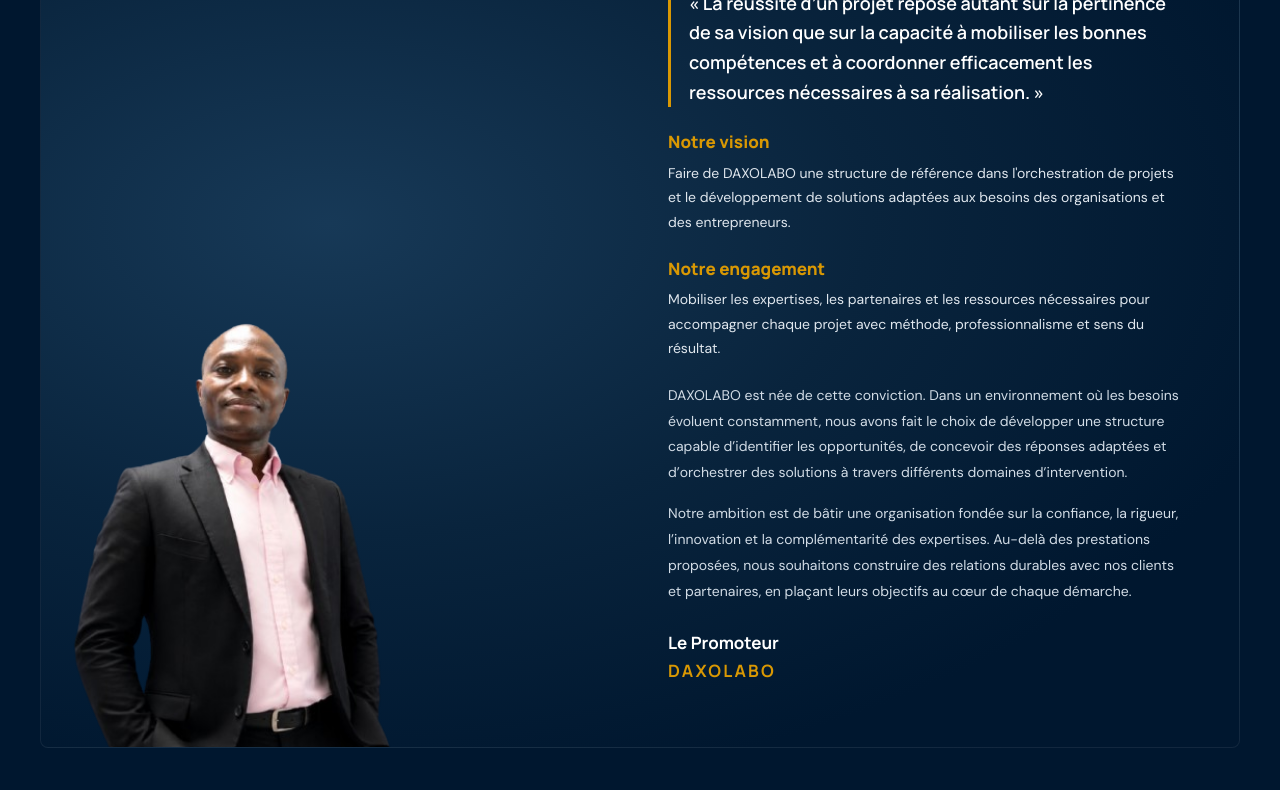
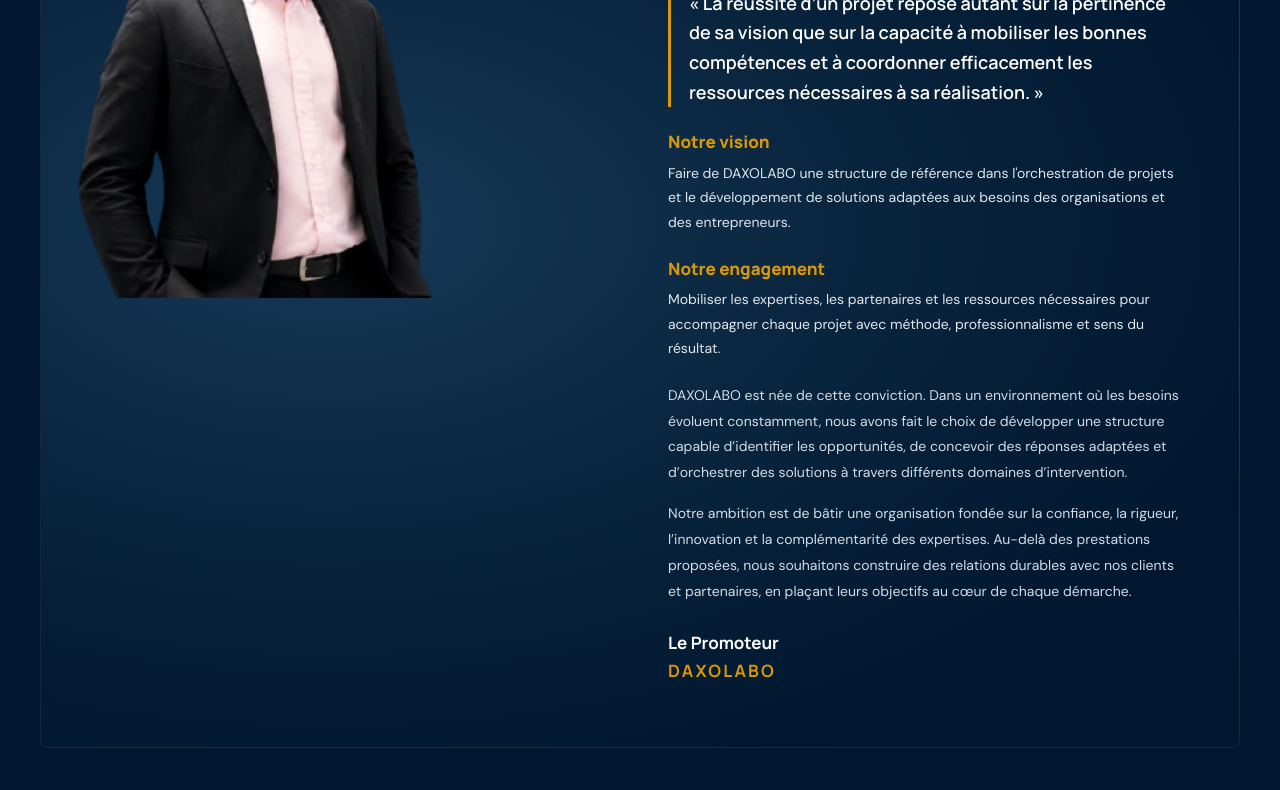
Before and after one commit to daxolabo/daxolabo-site, a plain HTML site: page equipe.html in a window 1280 px wide. Shown: the part 813-1603 px from the top of the page. Drawn offline with Linux system fonts and the light colour scheme.

Commit message:
Positionne le portrait en haut à gauche de la section promoteur

```diff
--- a/equipe.html
+++ b/equipe.html
@@ -9,7 +9,7 @@
 *{box-sizing:border-box}html{scroll-behavior:smooth;scroll-padding-top:90px}body{margin:0;font-family:"DM Sans",sans-serif;color:var(--ink)}a{color:inherit;text-decoration:none}.wrap{width:min(1200px,calc(100% - 48px));margin:auto}
 .header{height:76px;position:sticky;top:0;z-index:20;background:#06182bf2;backdrop-filter:blur(14px);border-bottom:1px solid #ffffff16;color:#fff}.navbox{height:100%;display:flex;align-items:center;justify-content:space-between}.logo{display:inline-flex;align-items:center}.brand-logo{display:block;width:auto;height:48px;max-width:210px;object-fit:contain}.nav{display:flex;align-items:center;gap:30px;font-size:14px;font-weight:600;text-transform:uppercase}.nav>a,.drop>a{transition:color .2s}.nav>a:hover,.drop>a:hover,.nav .current{color:var(--gold)}.contactlink{padding:13px 18px;background:var(--gold);color:var(--navy);border-radius:5px}.drop{position:relative}.drop>a:after{content:"⌄";margin-left:7px;color:var(--gold)}.dropmenu{display:none;position:absolute;top:100%;left:-18px;width:300px;padding:12px;background:#fff;color:var(--ink);box-shadow:0 18px 45px #00172f30;border-radius:7px;z-index:30}.drop.open .dropmenu,.drop:hover .dropmenu,.drop:focus-within .dropmenu{display:grid}.dropmenu a{padding:14px 12px;font-size:13px;line-height:1.45;border-radius:4px}.dropmenu a:hover{background:var(--paper);color:#9b6900}
 .hero{background:linear-gradient(115deg,rgba(0,23,47,.98),rgba(6,31,57,.94));color:#fff;padding:78px 0 70px;position:relative;overflow:hidden}.hero:after{content:"";position:absolute;width:420px;height:420px;border:1px solid #ffffff18;border-radius:50%;right:-110px;top:-190px;box-shadow:0 0 0 55px #ffffff08,0 0 0 110px #ffffff05}.hero .wrap{position:relative;z-index:1}.eyebrow,.kicker{font-size:12px;letter-spacing:.17em;text-transform:uppercase;font-weight:700;color:var(--gold)}h1{font:800 clamp(38px,5vw,62px)/1.08 Manrope;letter-spacing:-.055em;margin:18px 0 15px;max-width:850px}h1 em,h2 em{font-style:normal;color:var(--gold)}.hero p{font-size:16px;line-height:1.85;color:#d2dce6;max-width:720px}.crumb{font-size:12px;color:#b7c4d1;margin-bottom:20px}.crumb a{color:#fff}
-.promoter-section{background:var(--navy);padding:58px 0 70px}.promoter-card{position:relative;display:grid;grid-template-columns:1fr 1fr;align-items:stretch;min-height:660px;overflow:hidden;background:radial-gradient(ellipse at 24% 45%,#173957 0%,#09243d 42%,#00172F 78%);border:1px solid #ffffff12;border-radius:8px;isolation:isolate}.promoter-photo{display:block;align-self:stretch;width:100%;height:auto;max-height:none;min-height:0;object-fit:contain;object-position:center bottom;margin-top:52px;padding:0}.promoter-copy{position:relative;z-index:2;width:100%;margin:0;padding:52px 54px 48px 28px;color:#fff}.promoter-copy .eyebrow{margin-bottom:18px}.promoter-copy h2{font:800 clamp(30px,3.4vw,43px)/1.14 Manrope;letter-spacing:-.045em;color:#fff;margin:0 0 10px}.promoter-copy h3{font:800 17px/1.3 Manrope;color:var(--gold);margin:24px 0 7px}.promoter-copy p.section-copy{font-size:14px;line-height:1.75;color:#e0e7ee;margin:0}.quote{font:600 18px/1.65 Manrope;color:#fff;border-left:3px solid var(--gold);padding-left:18px;margin:0 0 24px}.promoter-copy p.body-copy{font-size:14px;line-height:1.85;color:#d2dce6;margin:0 0 15px}.signature{font:700 17px Manrope;color:#fff;margin-top:26px}.signature span{display:block;color:var(--gold);font-size:17px;letter-spacing:.13em;text-transform:uppercase;margin-top:5px}
+.promoter-section{background:var(--navy);padding:58px 0 70px}.promoter-card{position:relative;display:grid;grid-template-columns:1fr 1fr;align-items:stretch;min-height:660px;overflow:hidden;background:radial-gradient(ellipse at 24% 45%,#173957 0%,#09243d 42%,#00172F 78%);border:1px solid #ffffff12;border-radius:8px;isolation:isolate}.promoter-photo{display:block;align-self:start;justify-self:start;width:112%;height:100%;max-height:none;min-height:0;object-fit:contain;object-position:left top;margin:0;padding:0}.promoter-copy{position:relative;z-index:2;width:100%;margin:0;padding:52px 54px 48px 28px;color:#fff}.promoter-copy .eyebrow{margin-bottom:18px}.promoter-copy h2{font:800 clamp(30px,3.4vw,43px)/1.14 Manrope;letter-spacing:-.045em;color:#fff;margin:0 0 10px}.promoter-copy h3{font:800 17px/1.3 Manrope;color:var(--gold);margin:24px 0 7px}.promoter-copy p.section-copy{font-size:14px;line-height:1.75;color:#e0e7ee;margin:0}.quote{font:600 18px/1.65 Manrope;color:#fff;border-left:3px solid var(--gold);padding-left:18px;margin:0 0 24px}.promoter-copy p.body-copy{font-size:14px;line-height:1.85;color:#d2dce6;margin:0 0 15px}.signature{font:700 17px Manrope;color:#fff;margin-top:26px}.signature span{display:block;color:var(--gold);font-size:17px;letter-spacing:.13em;text-transform:uppercase;margin-top:5px}
 .commitment{background:var(--paper);padding:76px 0}.commitment-grid{display:grid;grid-template-columns:1fr 1.2fr;gap:70px;align-items:start}.commitment h2{font:800 clamp(30px,4vw,44px)/1.15 Manrope;letter-spacing:-.05em;color:var(--navy);margin:15px 0 0}.commitment-copy{font-size:15px;line-height:1.9;color:var(--muted);padding-top:4px}.commitment-copy strong{color:var(--navy)}.btn{display:inline-flex;align-items:center;gap:12px;padding:15px 19px;border-radius:5px;background:var(--gold);color:var(--navy);font-weight:700;font-size:12px;border:1px solid var(--gold);margin-top:18px}
 .footer{background:#061321;color:white;padding:58px 0 24px}.footgrid{display:grid;grid-template-columns:2fr 1fr 1fr;gap:38px;padding-bottom:38px}.footer .brand-logo{height:58px;max-width:245px}.footer p,.footer a{font-size:15px;color:#b4c0cc;line-height:1.9}.footer h4{font-size:11px;letter-spacing:.16em;color:var(--gold)}.footbottom{border-top:1px solid #ffffff25;padding-top:18px;display:flex;justify-content:space-between;font-size:11px;color:#8d9baa}
 @media(max-width:850px){.nav{gap:16px}.promoter-card{min-height:620px;grid-template-columns:.82fr 1.18fr}.promoter-photo{max-height:620px;padding-left:4px}.promoter-copy{padding:42px 32px 38px 18px}.commitment-grid{gap:35px}}
```
